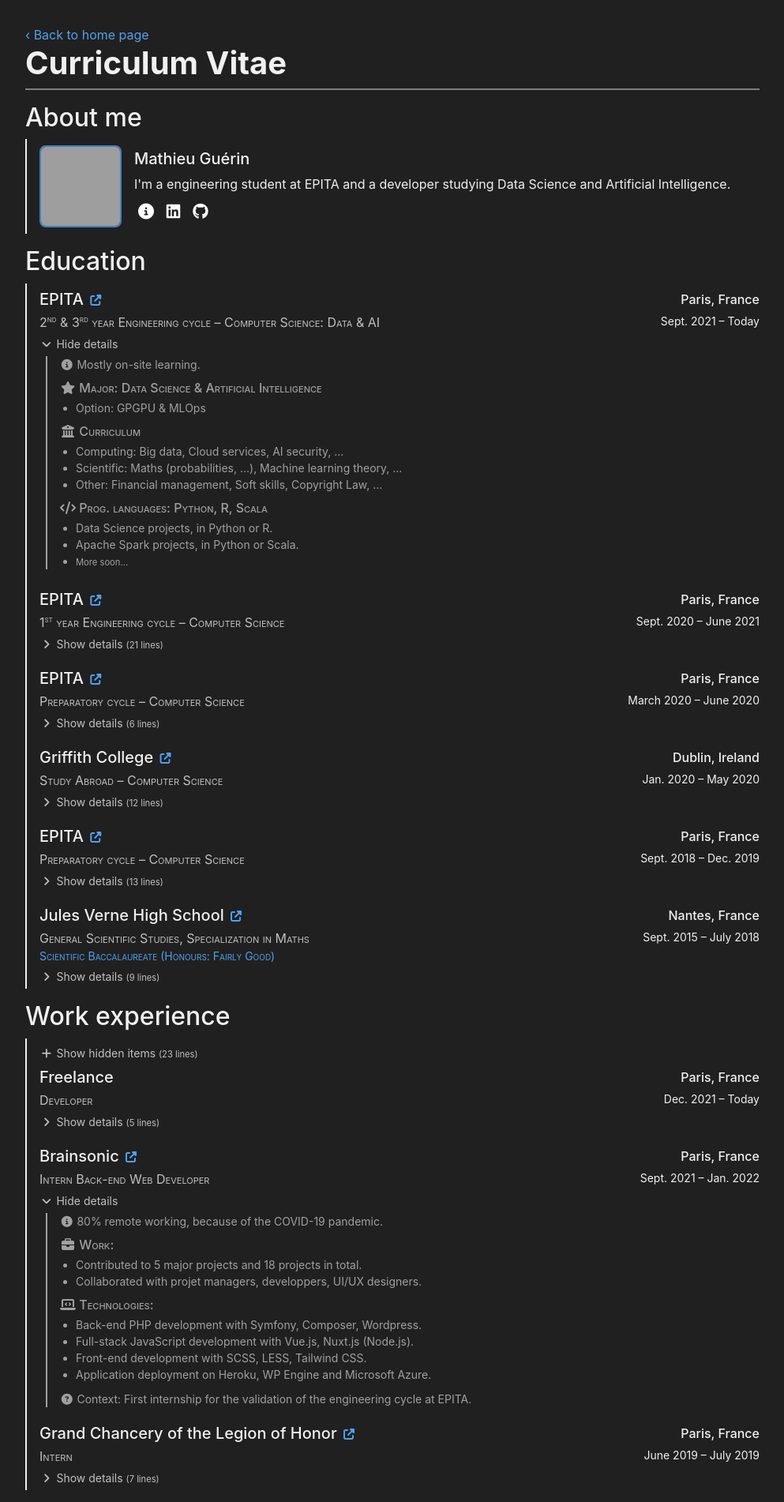
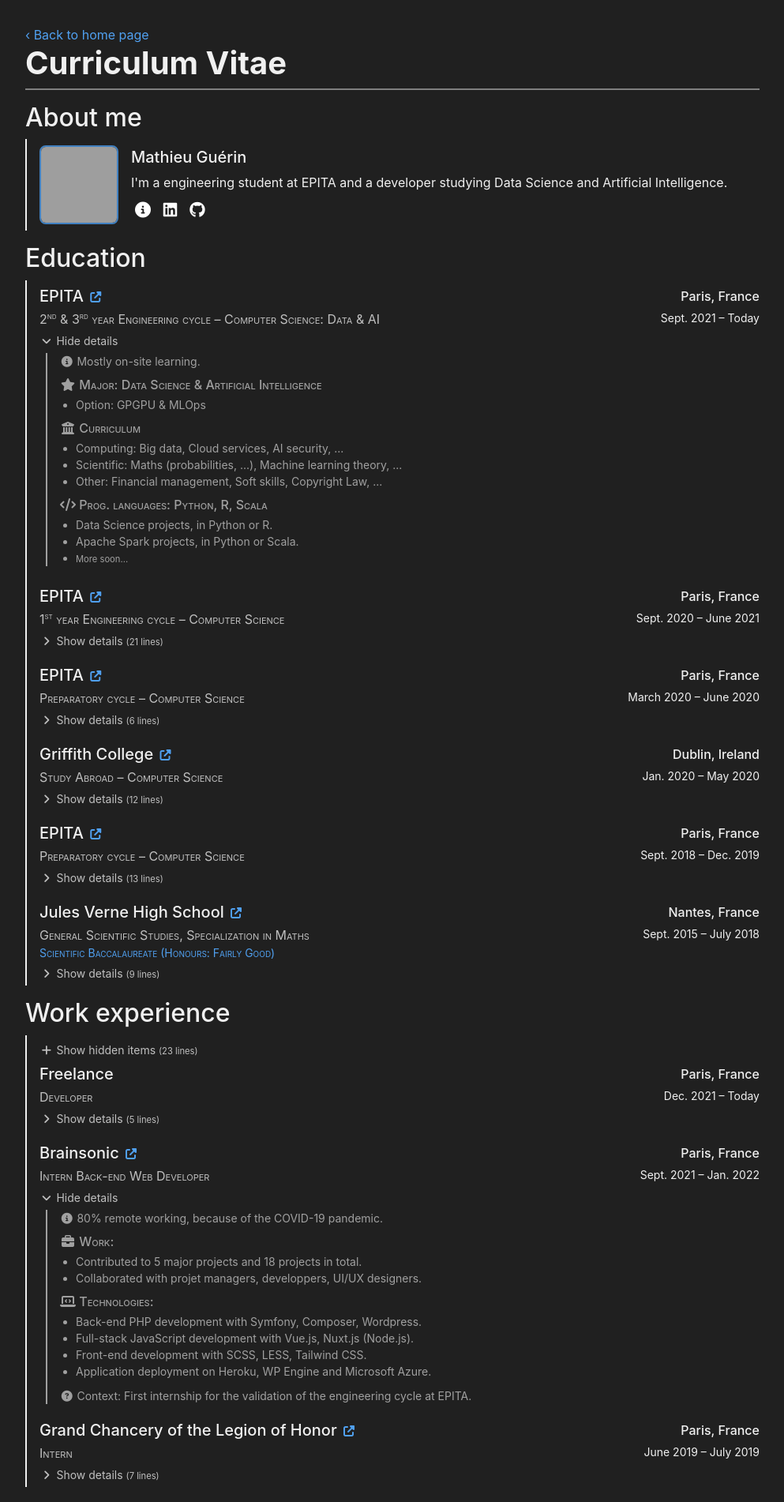
Before and after one commit to matiboux/matiboux.me, a Jekyll site: the page built from cv.html, in a window 1280 px wide. Shown: the top 1902 px of the page at 79% size, without its empty margins (143-1136 px from the left). Built offline with Jekyll 4.4.1, drawn with Linux system fonts in a browser that asks for light colours; nearby versions of some CDN libraries; grey boxes are pictures that could not be loaded.

Commit message:
Fix about avatar height

```diff
--- a/assets/css/cv.css
+++ b/assets/css/cv.css
@@ -6,7 +6,7 @@
 	#main .cv-items { padding-left: 1rem; border-left: 2px solid #f0f0f0 } }
 
 #main .cv-about .media > * { align-self: center }
-#main .cv-about .media img { border: 2px solid #4080c0; border-radius: .5rem }
+#main .cv-about .media img { max-height: 100px; border: 2px solid #4080c0; border-radius: .5rem }
 #main .cv-about .about-social-links { padding-left: 0; list-style: none }
 #main .cv-about .about-social-links > *,
 #main .cv-about .about-social-links a
```
